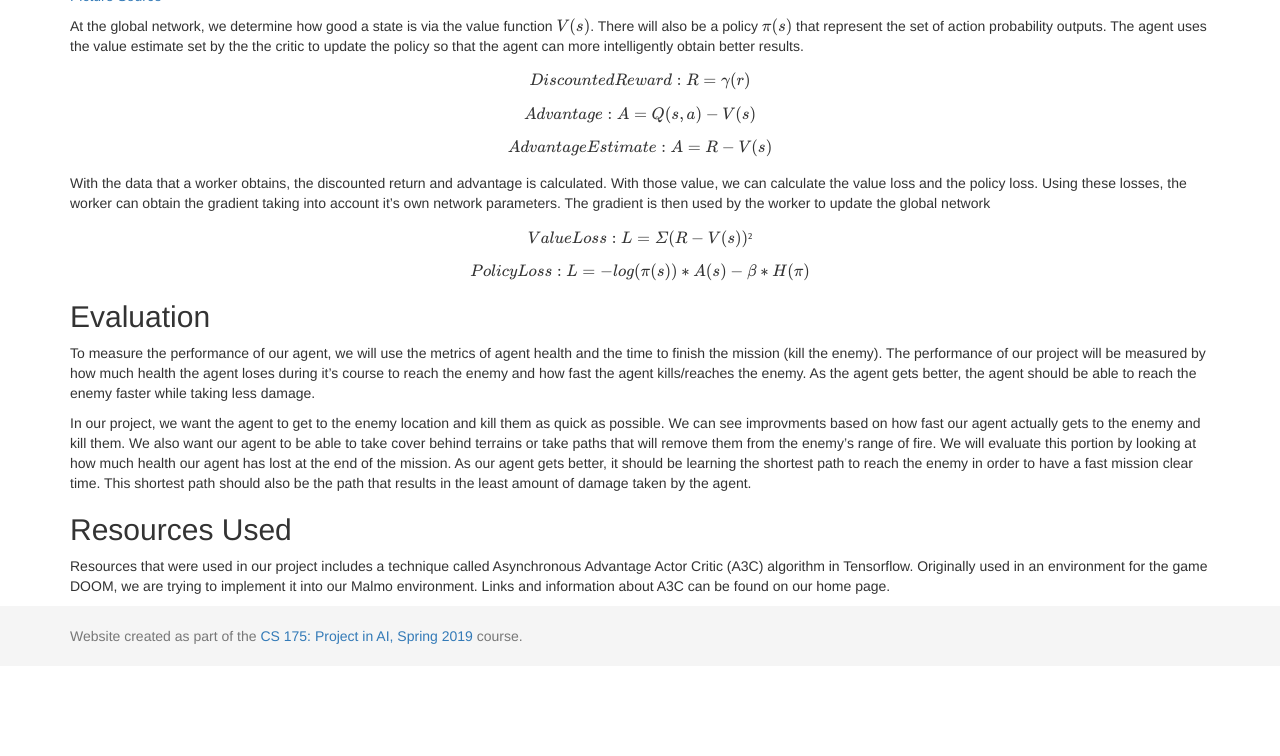
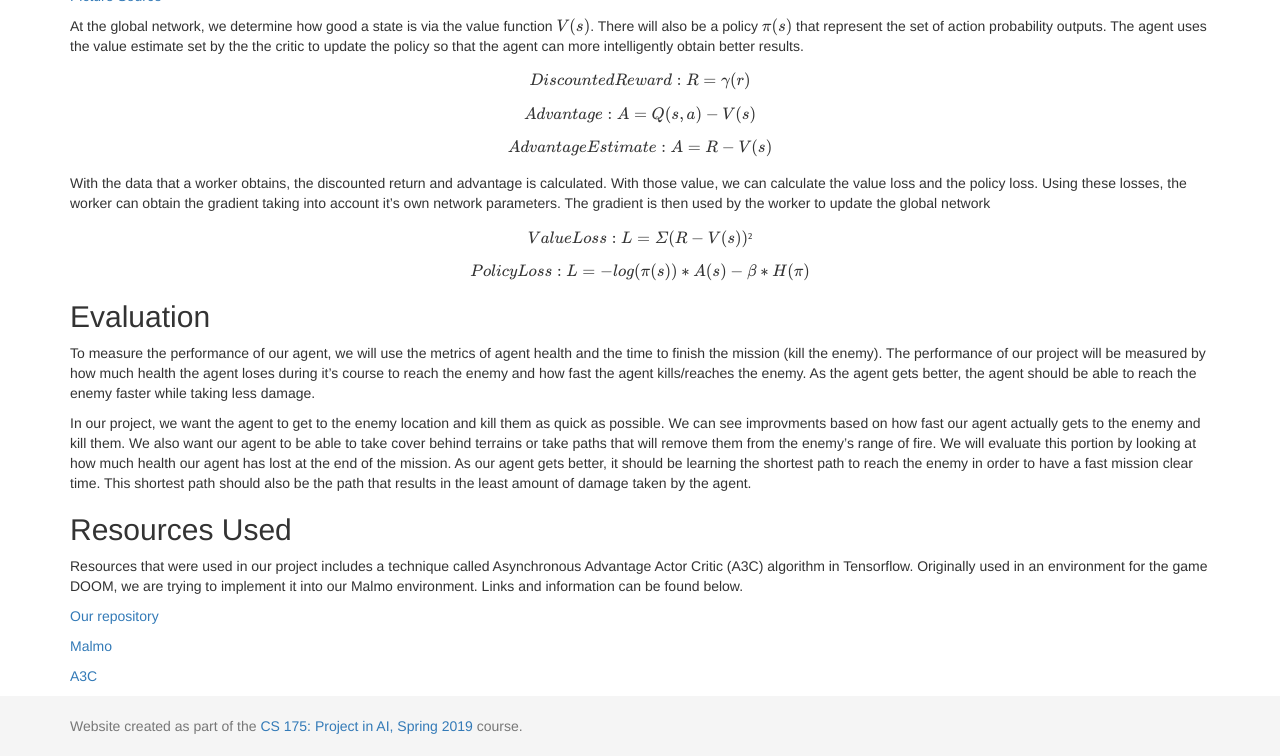
Before and after one commit to rama1997/GiveUsAnA, a Jekyll site: the page built from docs/final.md, in a window 1280 px wide and 900 px high, scrolled down 1164 px, cut to the strip 144-900 px from the top of the window. Built offline with Jekyll 4.4.1, drawn with Linux system fonts in a browser that asks for light colours; formulas are drawn with MathJax 3; before the commit the page ends 1974 px from its top, so only the background shows below that.

Commit message:
Update final.md

```diff
--- a/docs/final.md
+++ b/docs/final.md
@@ -40,4 +40,10 @@ To measure the performance of our agent, we will use the metrics of agent health
 In our project, we want the agent to get to the enemy location and kill them as quick as possible. We can see improvments based on how fast our agent actually gets to the enemy and kill them. We also want our agent to be able to take cover behind terrains or take paths that will remove them from the enemy's range of fire. We will evaluate this portion by looking at how much health our agent has lost at the end of the mission. As our agent gets better, it should be learning the shortest path to reach the enemy in order to have a fast mission clear time. This shortest path should also be the path that results in the least amount of damage taken by the agent.
 
 ## Resources Used
-Resources that were used in our project includes a technique called Asynchronous Advantage Actor Critic (A3C) algorithm in Tensorflow. Originally used in an environment for the game DOOM, we are trying to implement it into our Malmo environment. Links and information about A3C can be found on our home page.
+Resources that were used in our project includes a technique called Asynchronous Advantage Actor Critic (A3C) algorithm in Tensorflow. Originally used in an environment for the game DOOM, we are trying to implement it into our Malmo environment. Links and information can be found below.
+
+[Our repository](https://github.com/rama1997/GiveUsAnA)
+
+[Malmo](https://github.com/Microsoft/malmo)
+
+[A3C](https://github.com/awjuliani/DeepRL-Agents)
```
